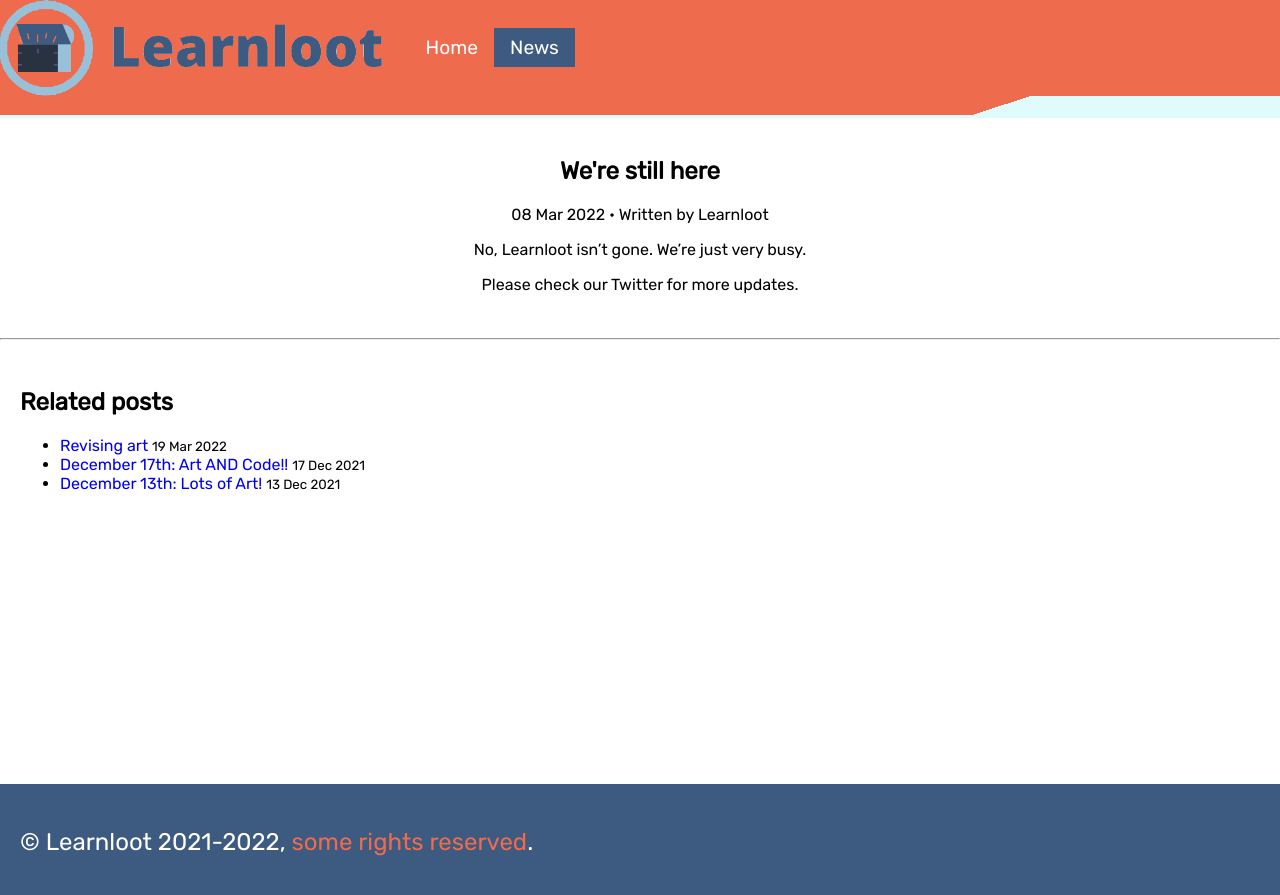
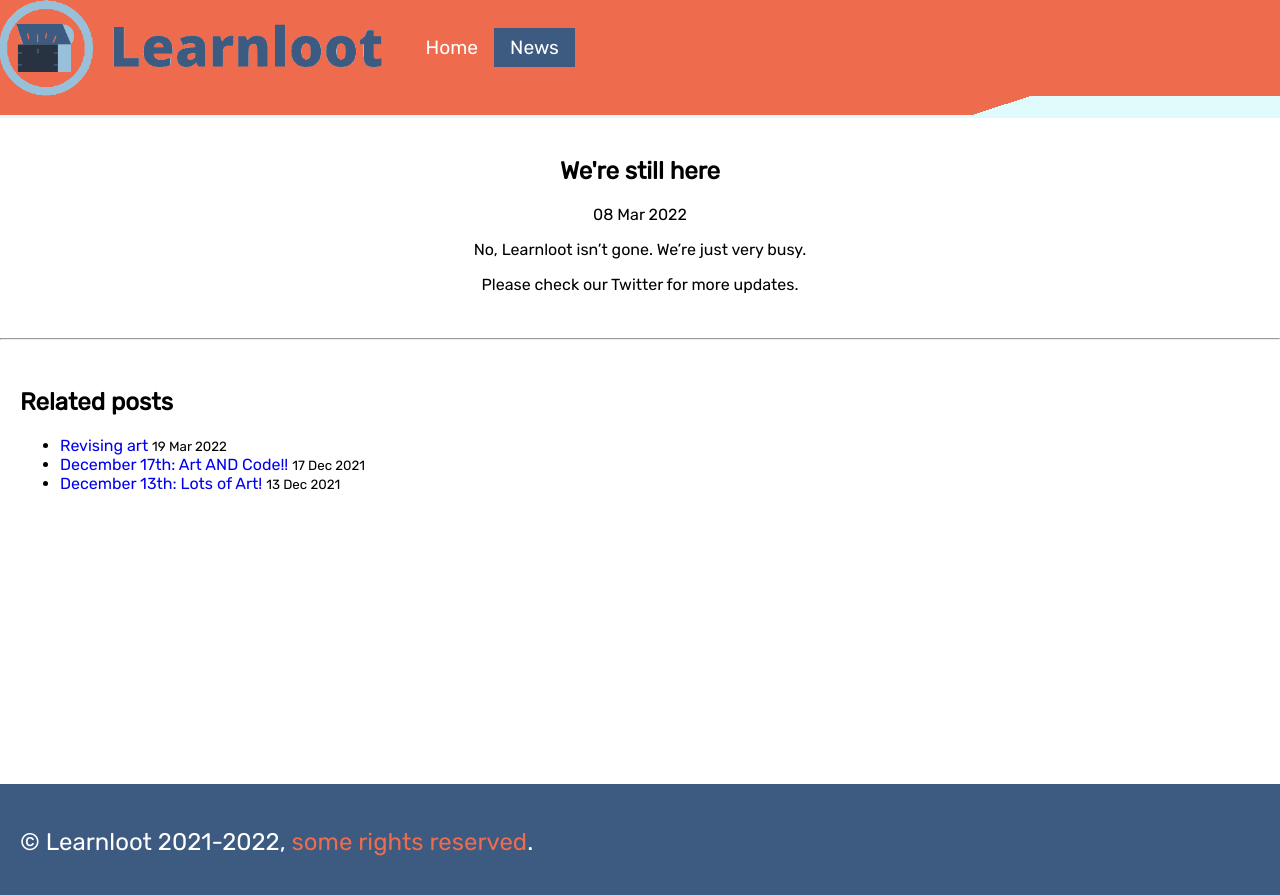
Before and after one commit to Learnloot/learnloot.github.io, a Jekyll site: the page built from _posts/2022-03-08-still-here.markdown, in a window 1280 px wide. Shown: the top 895 px of the page. Built offline with Jekyll 4.4.1, drawn with Linux system fonts in a browser that asks for light colours; nearby versions of some CDN libraries.

```diff
--- a/_layouts/post.html
+++ b/_layouts/post.html
@@ -14,15 +14,6 @@
       <time datetime="{{ mdate }}" itemprop="dateModified">
         {{ mdate | date_to_string }}
       </time>
-    {%- endif -%}
-    {%- if page.author -%}
-      <span> • Written by </span>
-      {% for author in page.author %}
-        <span itemprop="author" itemscope itemtype="http://schema.org/Person">
-          {{ author }}
-        </span>
-        {%- if forloop.last == false %}, {% endif -%}
-      {% endfor %}
     {%- endif -%}
   </div>
 
```
